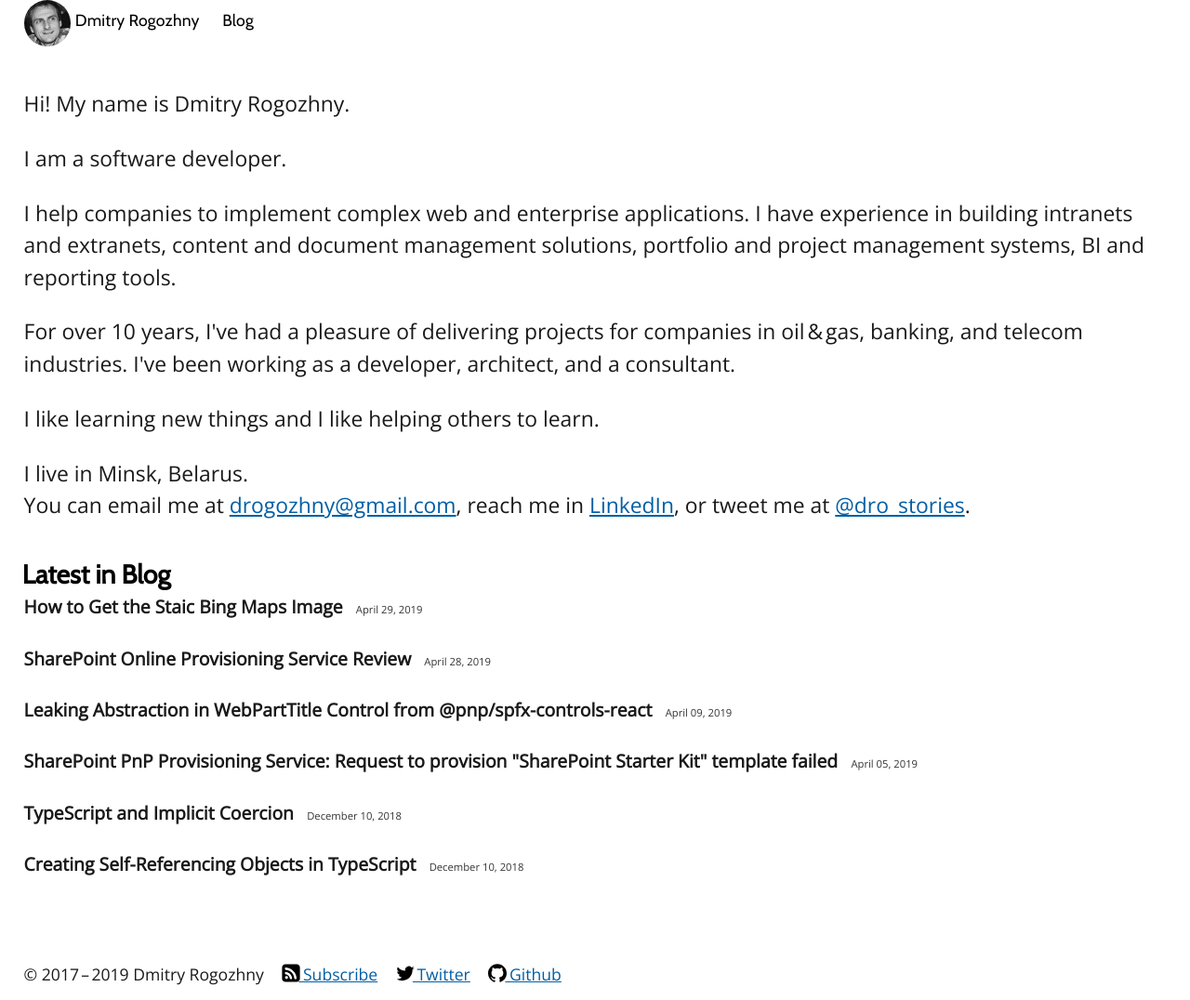
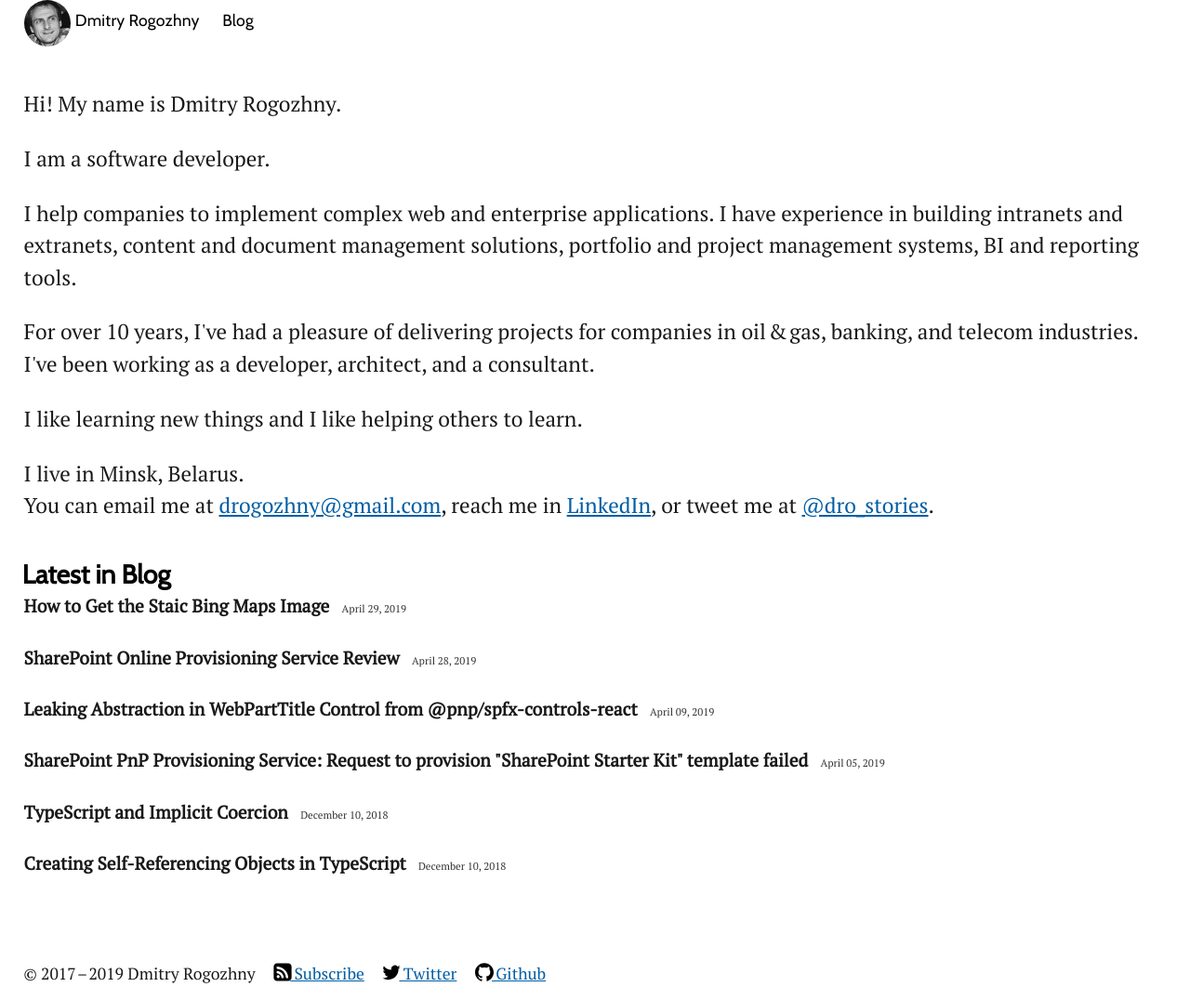
Before and after one commit to dmitryrogozhny/dmitryrogozhny.github.io, a Jekyll site: the page built from index.html, in a window 1280 px wide. Shown: the whole page at 93% size. Built offline with Jekyll 4.4.1, drawn with Linux system fonts in a browser that asks for light colours.

Commit message:
Change text typeface from Open Sans to PT Sans

```diff
--- a/_includes/head.html
+++ b/_includes/head.html
@@ -9,7 +9,7 @@
 {% include google-analytics.html %}
 
 <link href="/css/main.css?v={{site.time | date: '%s'}}" rel="stylesheet">
-<link href="https://fonts.googleapis.com/css?family=Cabin|Open+Sans" rel="stylesheet">
+<link href="https://fonts.googleapis.com/css?family=Cabin|PT+Serif" rel="stylesheet">
 
 <link href="{{site.baseUrl}}/assets/favico.png" rel="icon" type="image/x-icon" />
 
--- a/_sass/typography.scss
+++ b/_sass/typography.scss
@@ -2,7 +2,7 @@
     Variables
 */
 $display-font: "Cabin", sans-serif;
-$text-font: "Open Sans", sans-serif;
+$text-font: "PT Serif", serif;
 
 $header-color: #000;
 $text-color: rgba(0, 0, 0, .9);
```
